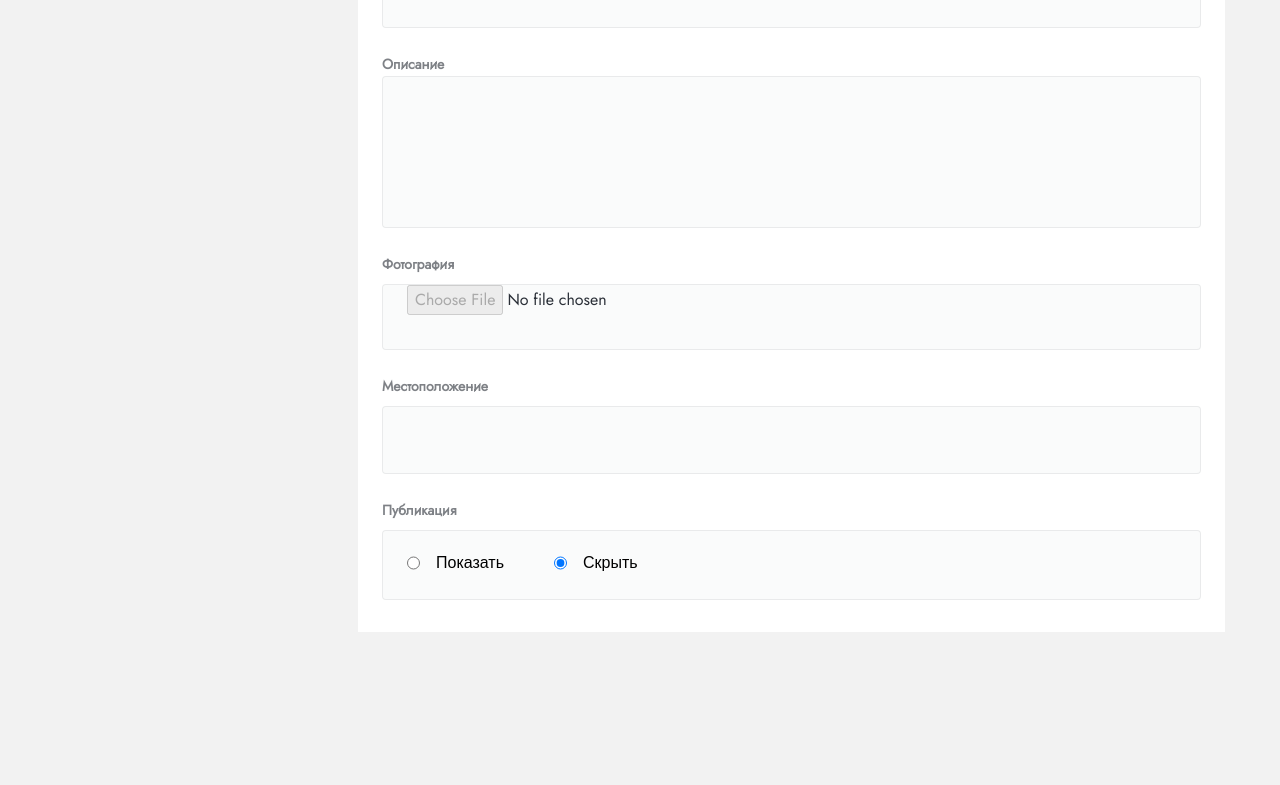
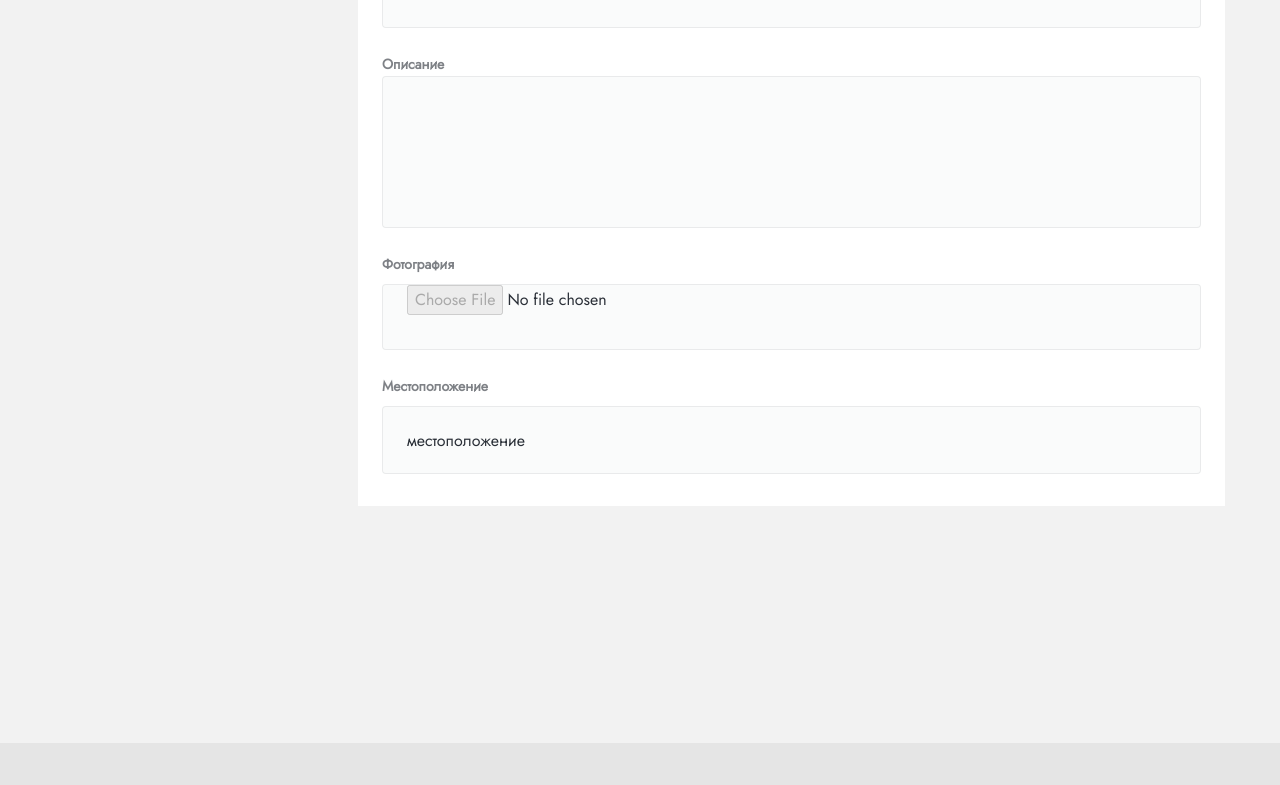
Before and after one commit to anikulshin310/homework, a React (Create React App) app: page /bulletin_board/1 in a window 1280 px wide. Shown: the part 611-1396 px from the top of the page. Built offline with nearby package versions, Linux system fonts and the light colour scheme.

Commit message:
split detailedForm component in more specified conpononents

```diff
--- a/package.json
+++ b/package.json
@@ -12,6 +12,7 @@
     "@types/node": "^16.11.32",
     "@types/react": "^18.0.8",
     "@types/react-dom": "^18.0.3",
+    "axios": "^0.27.2",
     "react": "^18.1.0",
     "react-dom": "^18.1.0",
     "react-redux": "^8.0.2",
--- /dev/null
+++ b/src/entities/GoodItemDetailed/components/DetailedInfoForm/components/Categories.tsx
@@ -0,0 +1,40 @@
+import React, { FC, useEffect } from 'react';
+import DetailedInput from './DetailedInput';
+import style from '../DetailedInfoForm.module.scss';
+
+interface ICategories {
+  edit: boolean;
+  handleInputChange?: (e: any) => void;
+  categories?: (string | undefined)[];
+  itemCategory: string;
+}
+
+const Categories: FC<ICategories> = ({ edit, handleInputChange, categories, itemCategory }) => {
+  const defaultCategory = !itemCategory ? categories?.[0] : itemCategory;
+
+  if (edit) {
+    return (
+      <div className={style.form_input}>
+        <div className={style.form_title}>Категория</div>
+        <select value={defaultCategory} name="category" onChange={handleInputChange}>
+          {categories?.map((category) => (
+            <option key={category} value={category}>
+              {category}
+            </option>
+          ))}
+        </select>
+      </div>
+    );
+  }
+  return (
+    <DetailedInput
+      title="Категория"
+      value={itemCategory}
+      edit={edit}
+      name="category"
+      onChange={handleInputChange}
+    />
+  );
+};
+
+export default Categories;
--- /dev/null
+++ b/src/entities/GoodItemDetailed/components/DetailedInfoForm/components/Description.tsx
@@ -0,0 +1,25 @@
+import React, { FC } from 'react';
+import style from '../DetailedInfoForm.module.scss';
+
+interface IDescription {
+  edit: boolean;
+  itemDescription: string;
+  handleInputChange?: (e: any) => void;
+}
+
+const Description: FC<IDescription> = ({ edit, itemDescription, handleInputChange }) => {
+  return (
+    <div className={style.form_input}>
+      <div className={style.form_title}>Описание</div>
+      <textarea
+        disabled={!edit}
+        maxLength={3000}
+        value={itemDescription}
+        name="description"
+        onChange={handleInputChange}
+      />
+    </div>
+  );
+};
+
+export default Description;
--- a/src/entities/GoodItemDetailed/components/DetailedInfoForm/DetailedInput.tsx
+++ b/src/entities/GoodItemDetailed/components/DetailedInfoForm/components/DetailedInput.tsx
@@ -1,5 +1,5 @@
 import React, { FC } from 'react';
-import style from './DetailedInfoForm.module.scss';
+import style from '../DetailedInfoForm.module.scss';
 
 interface IDetailedInput {
   type?: string;
--- /dev/null
+++ b/src/entities/GoodItemDetailed/components/DetailedInfoForm/components/LocationArea.tsx
@@ -0,0 +1,47 @@
+import React, { FC, useEffect, useState } from 'react';
+import axios from 'axios';
+import style from '../DetailedInfoForm.module.scss';
+import DetailedInput from './DetailedInput';
+import DetailedInfoMap from './Map';
+
+interface ILocationArea {
+  coordinates: {
+    latitude: number;
+    longtitude: number;
+  };
+  edit: boolean;
+  handleInputChange?: (e: any) => void;
+}
+
+const LocationArea: FC<ILocationArea> = ({ coordinates, edit, handleInputChange }) => {
+  const [adress, setAdress] = useState();
+
+  /*   useEffect(() => {
+    axios
+      .get(
+        `https://geocode-maps.yandex.ru/1.x/?apikey=e1239f87-52e0-4526-90f0-3619ee76051e&format=json&geocode=${coordinates.latitude},${coordinates.longtitude}&lang=ru-RU`
+      )
+      .then((res) => {
+        console.log(res);
+      });
+  }); */
+
+  return (
+    <div>
+      <DetailedInput
+        title="Местоположение"
+        value="местоположение"
+        edit={edit}
+        name="coordinates"
+        onChange={handleInputChange}
+      />
+      {coordinates && (
+        <div className={style.form_input}>
+          <DetailedInfoMap latitude={coordinates.latitude} longtitude={coordinates.longtitude} />
+        </div>
+      )}
+    </div>
+  );
+};
+
+export default LocationArea;
--- /dev/null
+++ b/src/entities/GoodItemDetailed/components/DetailedInfoForm/components/Publicated.tsx
@@ -0,0 +1,44 @@
+import React, { FC } from 'react';
+
+import style from '../DetailedInfoForm.module.scss';
+
+interface IPubllicated {
+  isPublicated: boolean;
+  handleInputChange?: (e: any) => void;
+}
+
+const Publicated: FC<IPubllicated> = ({ isPublicated, handleInputChange }) => {
+  return (
+    <div className={style.form_input}>
+      <div className={style.form_title}>Публикация</div>
+      <div className={style.publicated}>
+        <label id="contactChoice1" htmlFor="contactChoice1">
+          <div className={style.radio}>
+            <input
+              type="radio"
+              id="contactChoice1"
+              name="publicated"
+              value="true"
+              defaultChecked={isPublicated}
+              onChange={handleInputChange}
+            />
+            <div className={style.radio_title}>Показать</div>
+          </div>
+          <div className={style.radio}>
+            <input
+              type="radio"
+              id="contactChoice2"
+              name="publicated"
+              value="false"
+              defaultChecked={!isPublicated}
+              onChange={handleInputChange}
+            />
+            <div className={style.radio_title}>Скрыть</div>
+          </div>
+        </label>
+      </div>
+    </div>
+  );
+};
+
+export default Publicated;
--- a/src/entities/GoodItemDetailed/components/DetailedInfoForm/index.tsx
+++ b/src/entities/GoodItemDetailed/components/DetailedInfoForm/index.tsx
@@ -1,19 +1,21 @@
 import React, { FC } from 'react';
 import { useSelector } from 'react-redux';
-import DetailedInput from './DetailedInput';
-import { getGoodsCategories, getGoodsData } from '../../../../store/Goods/selectors';
+import DetailedInput from './components/DetailedInput';
+import { getGoodsCategories } from '../../../../store/Goods/selectors';
 
-import DetailedInfoMap from '../YMaps';
+import DetailedInfoMap from './components/Map';
 import style from './DetailedInfoForm.module.scss';
+import Categories from './components/Categories';
+import Publicated from './components/Publicated';
+import Description from './components/Description';
+import LocationArea from './components/LocationArea';
 
 interface IDetailedInfoForm {
   item?: any;
   edit: boolean;
   handleInputChange?: (e: any) => void;
 }
-// Очень толстый компонент, надо пилить на подкомпоненты.
 const DetailedInfoForm: FC<IDetailedInfoForm> = ({ item, edit, handleInputChange }) => {
-  const goodsData = useSelector(getGoodsData);
   const categories = useSelector(getGoodsCategories);
   return (
     <div className={style.form_wrapper}>
@@ -25,30 +27,12 @@ const DetailedInfoForm: FC<IDetailedInfoForm> = ({ item, edit, handleInputChange
         onChange={handleInputChange}
       />
       <div className={style.row_two_items}>
-        {/* Вот эту штуку ниже точно можно в отдельный компонент вынести,
-        куда флаг edit будет прокидывать и уже внутри компонента сравнивать.
-        Ну и нужные пропсы прокинешь соовтетственно */}
-        {!edit ? (
-          <DetailedInput
-            title="Категория"
-            value={item?.category}
-            edit={edit}
-            name="category"
-            onChange={handleInputChange}
-          />
-        ) : (
-          <div className={style.form_input}>
-            <div className={style.form_title}>Категория</div>
-            <select value={item?.category} name="category" onChange={handleInputChange}>
-              {categories.map((category) => (
-                <option key={category} value={category}>
-                  {category}
-                </option>
-              ))}
-            </select>
-          </div>
-        )}
-
+        <Categories
+          handleInputChange={handleInputChange}
+          categories={categories}
+          itemCategory={item?.category}
+          edit={edit}
+        />
         <DetailedInput
           title="Стоимость"
           value={item?.price}
@@ -64,61 +48,22 @@ const DetailedInfoForm: FC<IDetailedInfoForm> = ({ item, edit, handleInputChange
         name="phone"
         onChange={handleInputChange}
       />
-      <div className={style.form_input}>
-        <div className={style.form_title}>Описание</div>
-        <textarea
-          disabled={!edit}
-          maxLength={3000}
-          value={item?.description}
-          name="description"
-          onChange={handleInputChange}
-        />
-      </div>
+      <Description
+        edit={edit}
+        itemDescription={item?.description}
+        handleInputChange={handleInputChange}
+      />
+
       <DetailedInput type="file" title="Фотография" edit={edit} />
-      <DetailedInput
-        title="Местоположение"
-        value={item?.coordinates?.latitude}
+
+      <LocationArea
         edit={edit}
-        name="coordinates"
-        onChange={handleInputChange}
+        coordinates={item?.coordinates}
+        handleInputChange={handleInputChange}
       />
-      {item?.coordinates?.longtitude ? (
-        <div className={style.form_input}>
-          <DetailedInfoMap
-            latitude={item?.coordinates?.latitude}
-            longtitude={item?.coordinates?.longtitude}
-          />
-        </div>
+      {edit ? (
+        <Publicated isPublicated={item?.publicated} handleInputChange={handleInputChange} />
       ) : null}
-      <div className={style.form_input}>
-        <div className={style.form_title}>Публикация</div>
-        <div className={style.publicated}>
-          <label id="contactChoice1" htmlFor="contactChoice1">
-            <div className={style.radio}>
-              <input
-                type="radio"
-                id="contactChoice1"
-                name="publicated"
-                value="true"
-                defaultChecked={item?.publicated}
-                onChange={handleInputChange}
-              />
-              <div className={style.radio_title}>Показать</div>
-            </div>
-            <div className={style.radio}>
-              <input
-                type="radio"
-                id="contactChoice2"
-                name="publicated"
-                value="false"
-                defaultChecked={!item?.publicated}
-                onChange={handleInputChange}
-              />
-              <div className={style.radio_title}>Скрыть</div>
-            </div>
-          </label>
-        </div>
-      </div>
     </div>
   );
 };
--- a/src/entities/GoodItemDetailed/index.tsx
+++ b/src/entities/GoodItemDetailed/index.tsx
@@ -1,4 +1,4 @@
-import React, { FC, useEffect, useState } from 'react';
+import React, { FC, useCallback, useEffect, useState } from 'react';
 import { useDispatch, useSelector } from 'react-redux';
 import { useLocation, useParams } from 'react-router-dom';
 import { IData } from '../../mocks/data';
@@ -24,9 +24,9 @@ const GoodItemDetailed: FC = () => {
     state.goods.goods.find((item: IData) => item.uuid === params.uuid)
   );
   const [editable, setEditable] = useState(false);
-  const handleInputChange = (e: any) => {
+  const handleInputChange = useCallback((e: any) => {
     storeDispatch(handleInputText(e.target.value, e.target.name));
-  };
+  }, []);
 
   const onSave = () => {
     if (params.add === 'add') {
```
Also changed, not shown: src/utils/getLocations.ts (deleted, +0 -16 lines), src/utils/getLocationsByCoord.ts (added, +13 -0 lines), src/entities/GoodItemDetailed/components/DetailedInfoForm/components/Map.tsx (renamed from src/entities/GoodItemDetailed/components/YMaps/index.tsx), 1 other file (tests, documents, lock files or other folders).
